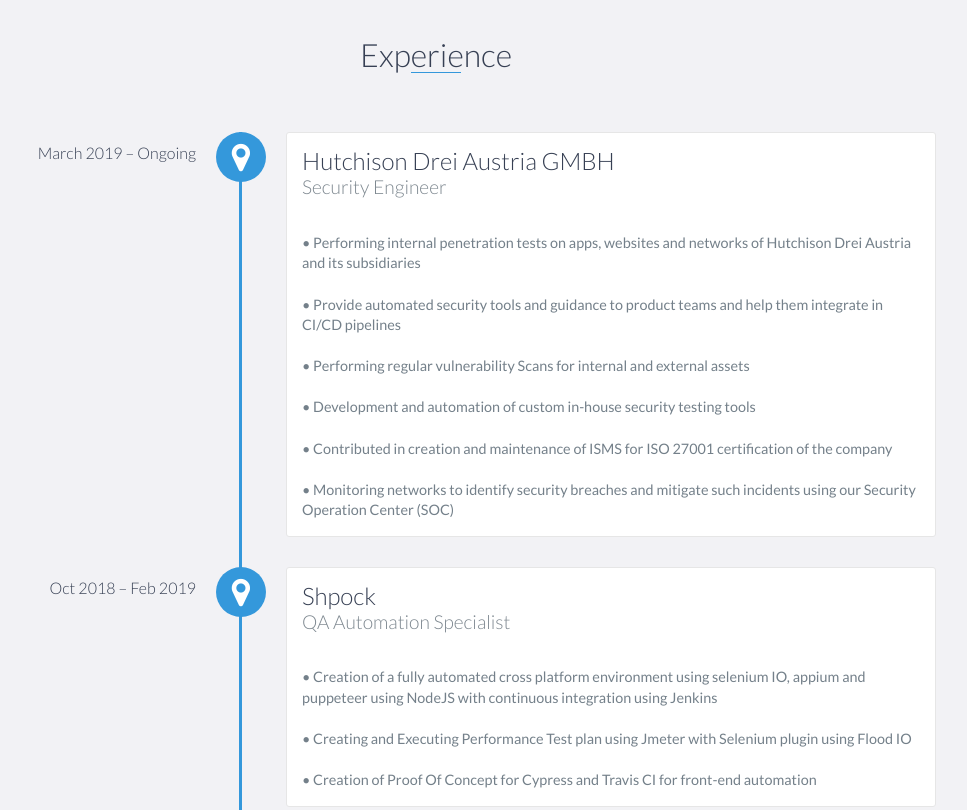
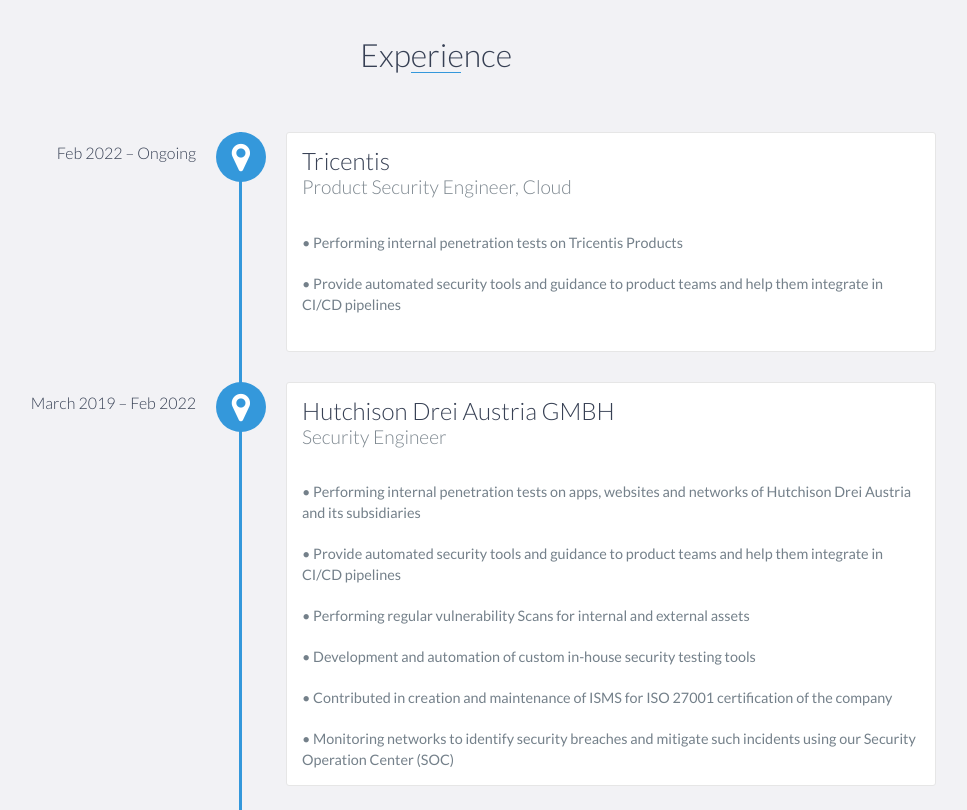
Before and after one commit to nigamelastic/kshitijnigam, a plain HTML site: page index.html in a window 1280 px wide. Shown: the part 960-1770 px from the top of the page, without its empty margins (204-1171 px from the left). Drawn offline with nearby package versions, Linux system fonts and the light colour scheme.

Commit message:
commiting

```diff
--- a/index.html
+++ b/index.html
@@ -103,7 +103,20 @@
     <div id="experience" class="background-alt">
         <h2 class="heading">Experience</h2>
         <div id="experience-timeline">
-            <div data-date="March 2019 – Ongoing">
+
+            <div data-date="Feb 2022 – Ongoing">
+                <h3>Tricentis</h3>
+                <h4>Product Security Engineer, Cloud</h4>
+                <p><br>
+                    • Performing internal penetration tests on Tricentis Products</br><br>
+• Provide automated security tools and guidance to product teams and
+help them integrate in CI/CD pipelines</br>
+</br>
+                </p>
+            </div>
+
+
+            <div data-date="March 2019 – Feb 2022">
                 <h3>Hutchison Drei Austria GMBH</h3>
                 <h4>Security Engineer</h4>
                 <p><br>
@@ -231,6 +244,8 @@
             <li>JMeter</li>
             <li>NetCat</li>
             <li>Appium</li>
+            <li>Coverity</li>
+            <li>WhiteSource</li>
             <li>Selenium</li>
             <li>GoBuster</li>
             <li>Cypress</li>
```
